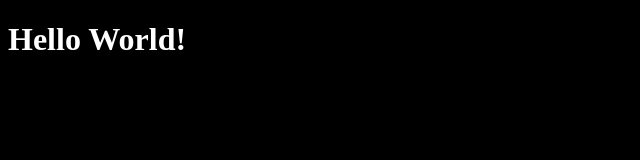
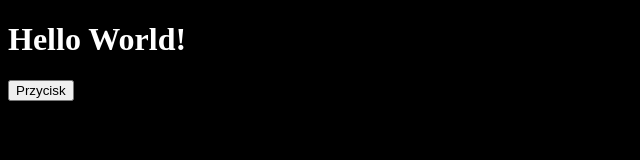
Before and after one commit to Kitaowl/my_project_git, a plain HTML site: page index.html in a window 1280 px wide. Shown: the whole page, without its empty margins (0-640 px from the left). Drawn offline with Linux system fonts and the light colour scheme.

Commit message:
added button "Przycisk"

```diff
--- a/index.html
+++ b/index.html
@@ -8,5 +8,5 @@
 </head>
 <body>
     <h1>Hello World!</h1>
-</body>
+    <button onclick="">Przycisk</button
 </html>
```
